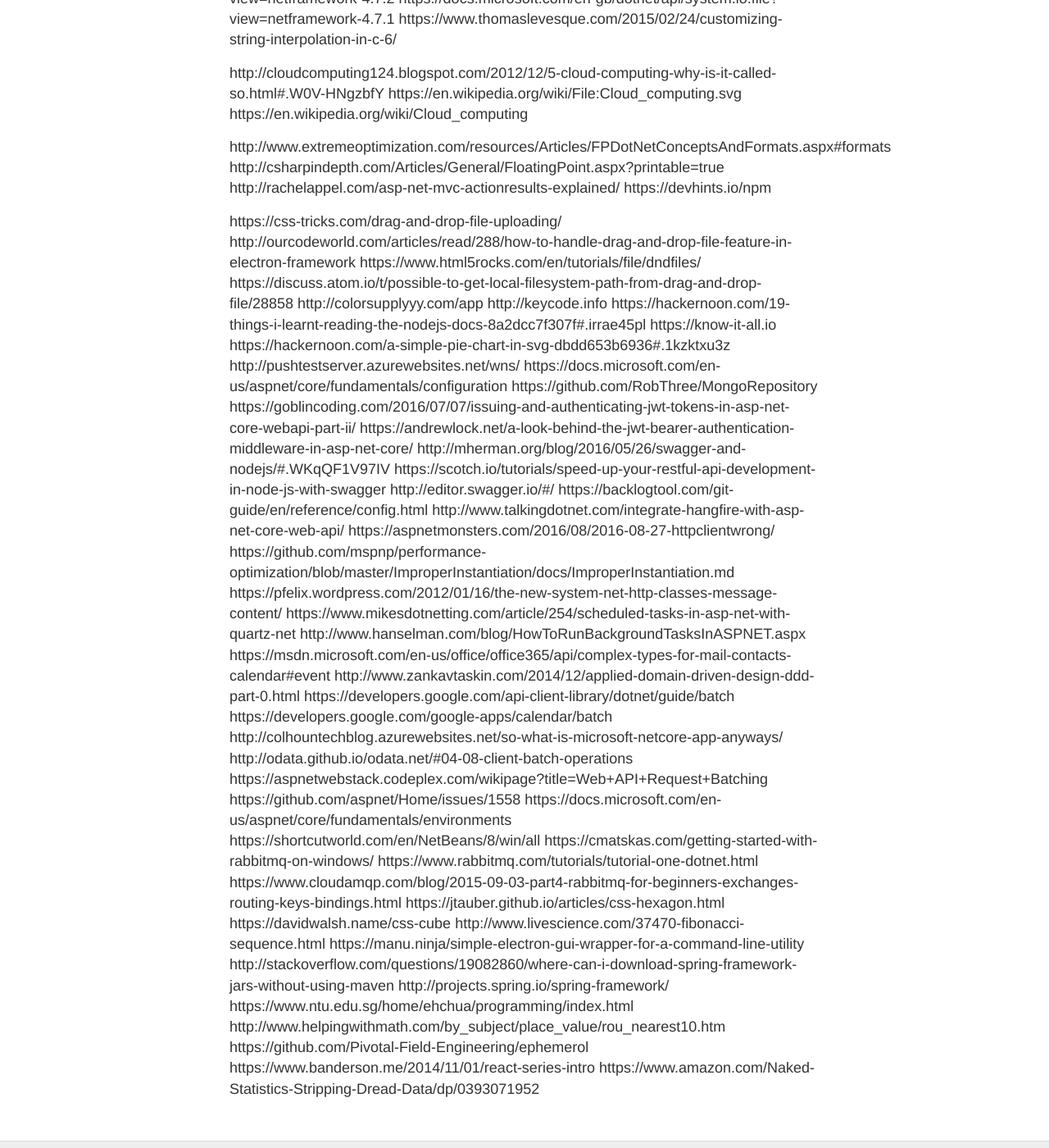
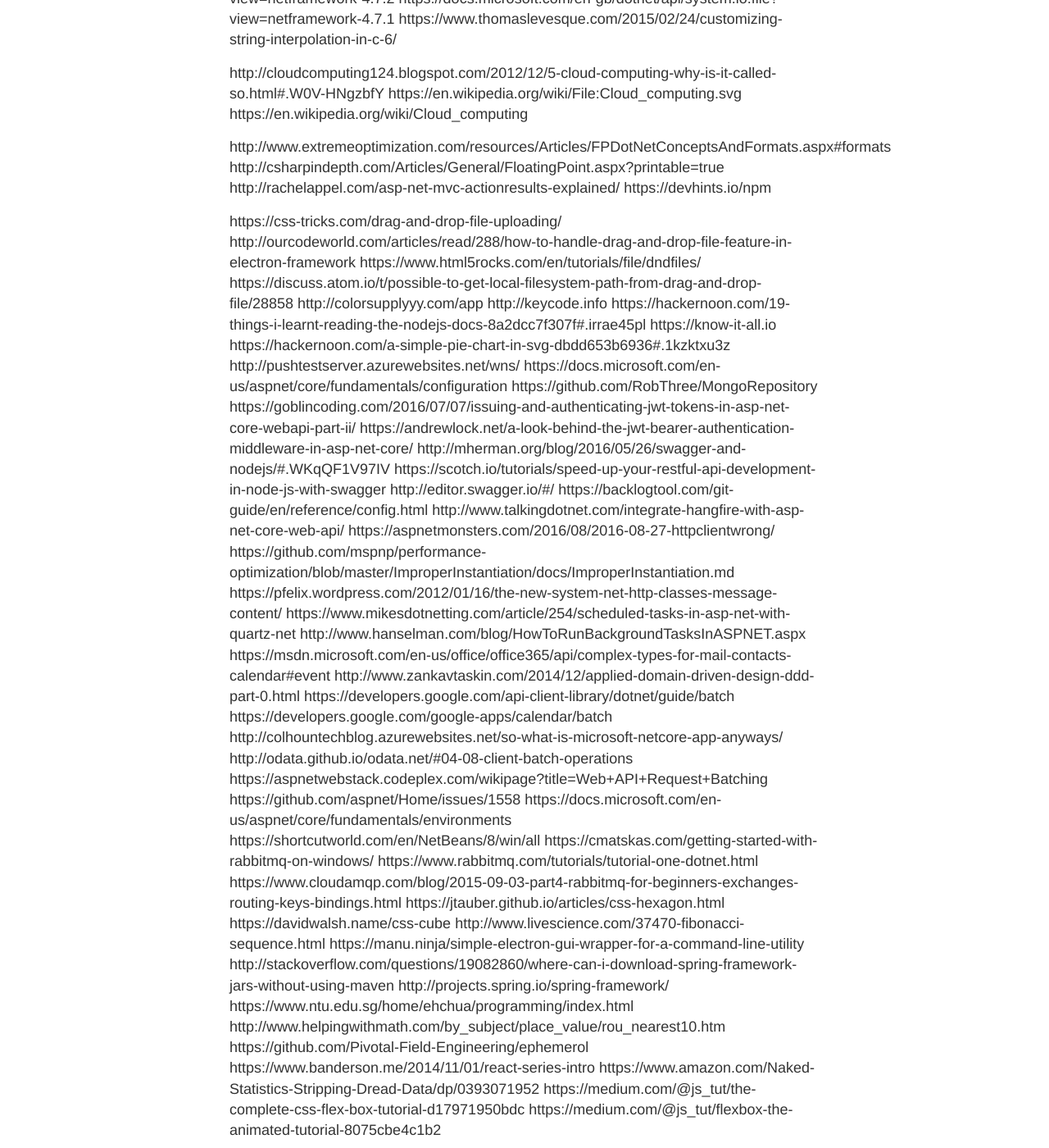
Before and after one commit to prasanjeevi/prasanjeevi.github.io, a Jekyll site: the page built from bookmarks.md, in a window 1280 px wide and 1400 px high, scrolled down 1203 px. Shown: the whole window at 82% size. Built offline with Jekyll 4.4.1, drawn with Linux system fonts in a browser that asks for light colours; our own code applies the rules of GitHub Pages for plain Markdown files; some of the changed lines change nothing that is shown.

Commit message:
Update bookmarks.md

```diff
--- a/bookmarks.md
+++ b/bookmarks.md
@@ -101,3 +101,5 @@
 https://github.com/Pivotal-Field-Engineering/ephemerol
 https://www.banderson.me/2014/11/01/react-series-intro
 https://www.amazon.com/Naked-Statistics-Stripping-Dread-Data/dp/0393071952
+https://medium.com/@js_tut/the-complete-css-flex-box-tutorial-d17971950bdc
+https://medium.com/@js_tut/flexbox-the-animated-tutorial-8075cbe4c1b2
```
